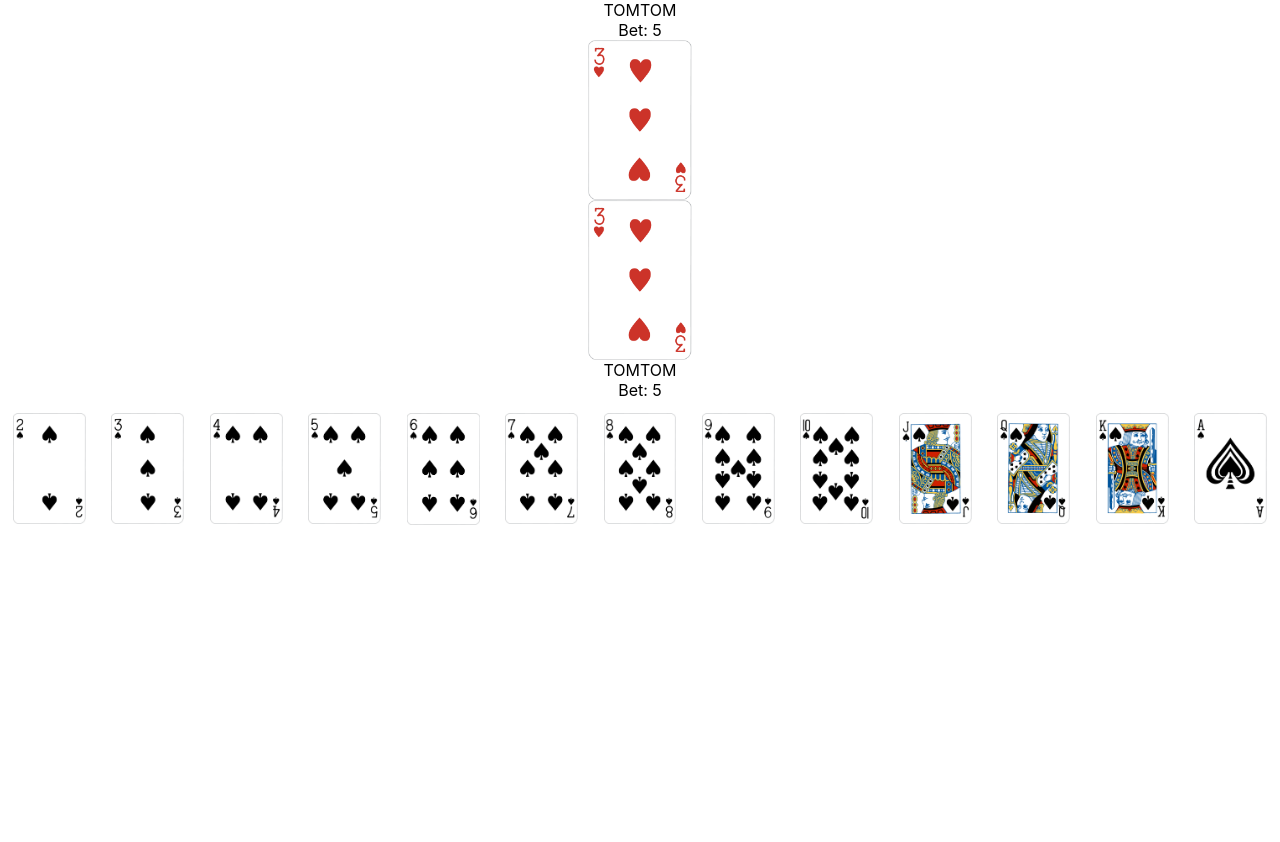
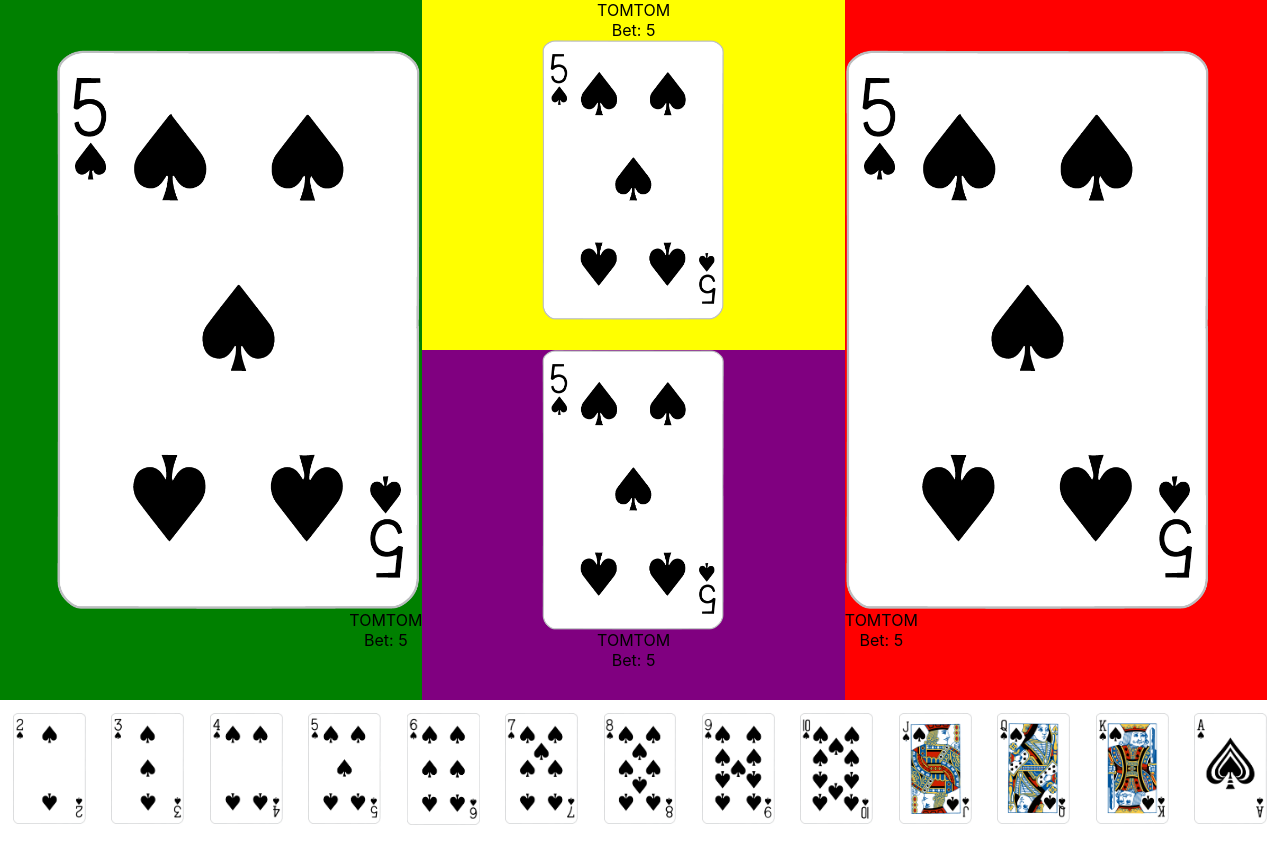
Before and after one commit to tommy-lettieri/spades-client, a React (Create React App) app: page / in a window 1280 px wide. Before the commit the page ends 800 px from the top, so only its background shows below. Built offline with nearby package versions, Linux system fonts and the light colour scheme.

Commit message:
Added prelim board layout

```diff
--- a/src/components/App.tsx
+++ b/src/components/App.tsx
@@ -7,6 +7,7 @@ import Suit from '../constants/enums/Suit';
 import Deck from '../models/Deck';
 import Hand from './Hand';
 import Player from './Player';
+import Board from './Board';
 
 type AppProps = {
 }
@@ -30,8 +31,7 @@ class App extends React.Component<AppProps, AppState> {
         {/* <Login /> */}
         {/* <Card card={new CardModel(2, Suit.SPADE)} /> */}
         {/* {d.getCards().map((c:CardModel)=><Card style={{maxWidth: '100px'}}card={c} />)} */}
-        <Player playedCard={playedCard} style={{height: '200px'}} name="TOMTOM" bet="5" onTop={true} />
-        <Player playedCard={playedCard} style={{height: '200px'}} name="TOMTOM" bet="5" />
+        <Board />
         <Hand cards={cards}/>
       </div>
     );
--- /dev/null
+++ b/src/components/Board.tsx
@@ -0,0 +1,54 @@
+import React from 'react';
+import CardModel from '../models/Card';
+import Card from './Card';
+import Player from './Player';
+import Suit from '../constants/enums/Suit';
+
+let playedCard = new CardModel(5, Suit.SPADE);
+type BoardProps = {
+}
+
+function Board(props: BoardProps) {
+    return (
+        <div style={{
+            width: '100%',
+            height: '700px',
+            display: 'flex'
+        }}>
+            <Player playedCard={playedCard} name="TOMTOM" bet="5" style={{
+                width: '33%',
+                height: '100%',
+                backgroundColor: 'green',
+                alignItems: 'flex-end',
+                justifyContent: 'center'
+            }} />
+
+            <div style={{
+                width: '33%',
+                height: '100%',
+                backgroundColor: 'blue'
+            }}>
+                <Player playedCard={playedCard} name="TOMTOM" bet="5" onTop={true} style={{
+                    width: '100%',
+                    height: '50%',
+                    backgroundColor: 'yellow'
+                }} />
+                <Player playedCard={playedCard} name="TOMTOM" bet="5" style={{
+                    width: '100%',
+                    height: '50%',
+                    backgroundColor: 'purple'
+                }} />
+            </div>
+            <Player playedCard={playedCard} name="TOMTOM" bet="5" style={{
+                width: '33%',
+                height: '100%',
+                backgroundColor: 'red',
+                alignItems: 'flex-start',
+                justifyContent: 'center'
+            }} />
+            {/* <Player playedCard={playedCard} style={{ height: '200px' }} name="TOMTOM" bet="5" onTop={true} /> */}
+        </div>
+    );
+}
+
+export default Board;
```
